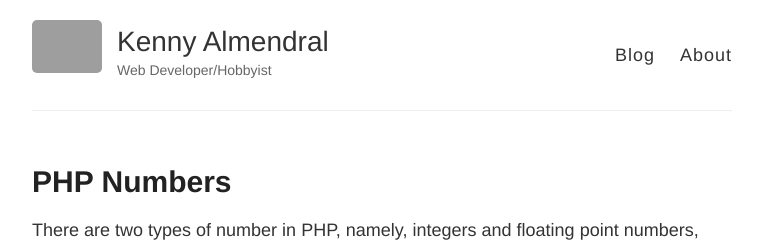
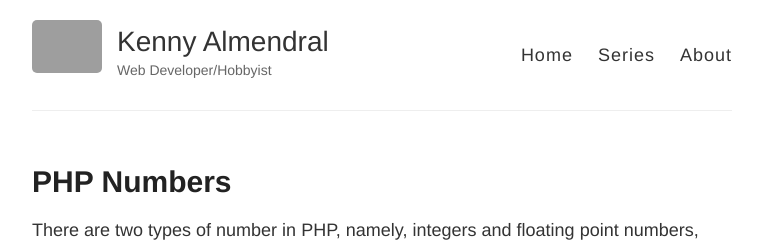
Before and after one commit to kennyalmendral/kennyalmendral.github.io, a Jekyll site: the page built from index.html, in a window 1280 px wide and 900 px high. Shown: the top 242 px of the window, without its empty margins (258-1021 px from the left). Built offline with Jekyll 4.4.1, drawn with Linux system fonts in a browser that asks for light colours; grey boxes are pictures that could not be loaded.

Commit message:
Update default.html

```diff
--- a/_layouts/default.html
+++ b/_layouts/default.html
@@ -28,7 +28,8 @@
           </div>
 
           <nav>
-            <a href="{{ site.baseurl }}/">Blog</a>
+            <a href="{{ site.baseurl }}/">Home</a>
+            <a href="{{ site.baseurl }}/series">Series</a>
             <a href="{{ site.baseurl }}/about">About</a>
           </nav>
         </header>
```
